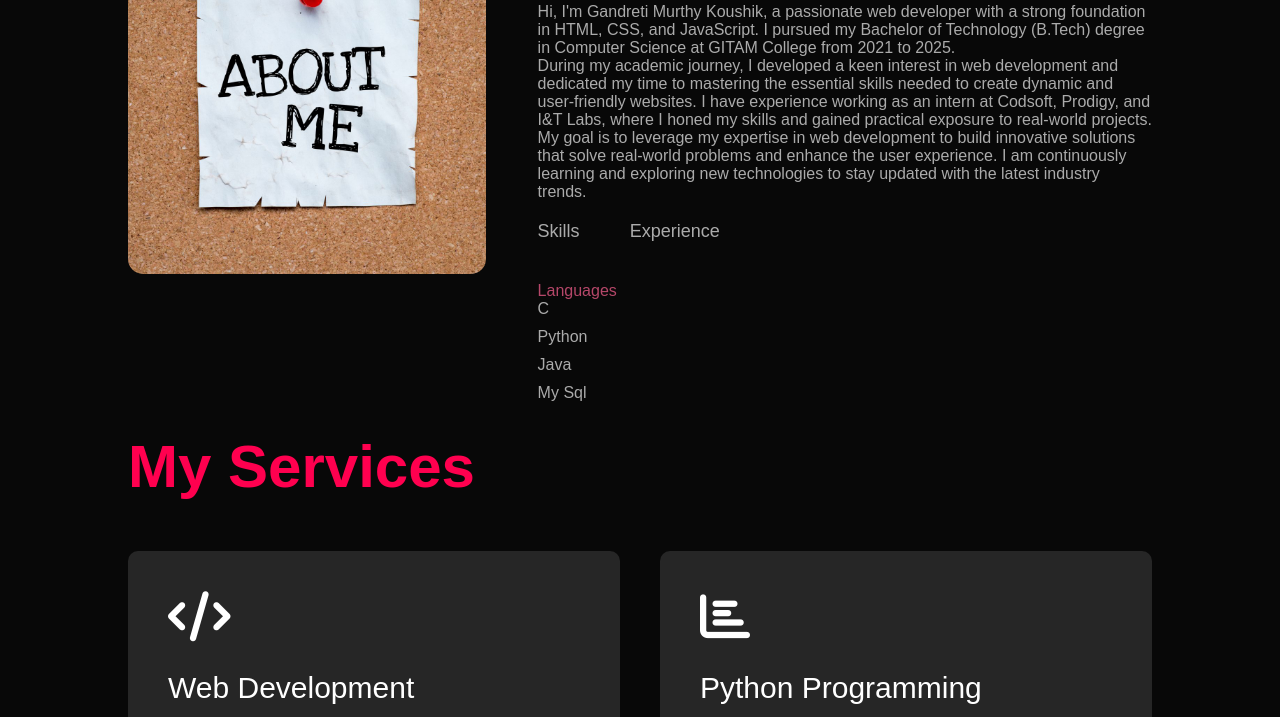
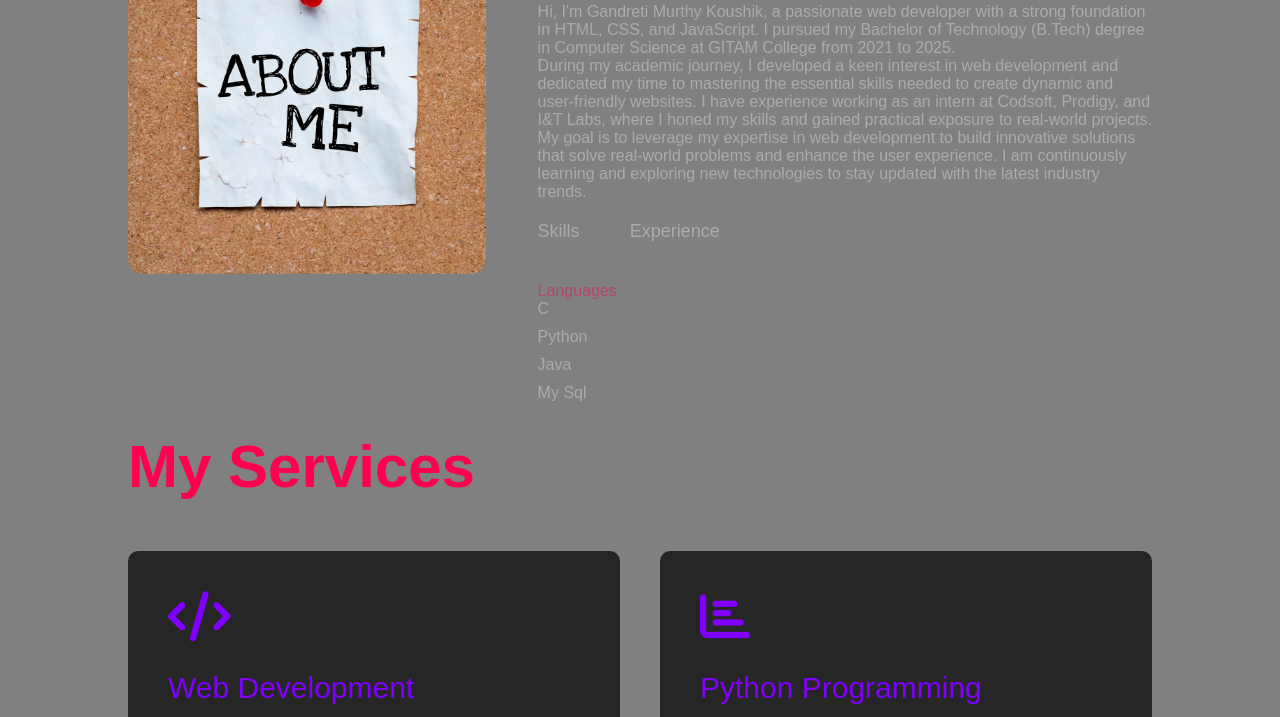
Before and after one commit to briggs123/EMBRIZON_WD_03, a plain HTML site: page index.html in a window 1280 px wide. Shown: the part 622-1339 px from the top of the page. Drawn offline with Linux system fonts and the light colour scheme.

Commit message:
Update style.css

```diff
--- a/style.css
+++ b/style.css
@@ -8,8 +8,8 @@ html {
   scroll-behavior: smooth;
 }
 body {
-  background: #080808;
-  color: #fff;
+  background: #808080;
+  color: #7F00FF;
 }
 #header {
   width: 100%;
```
